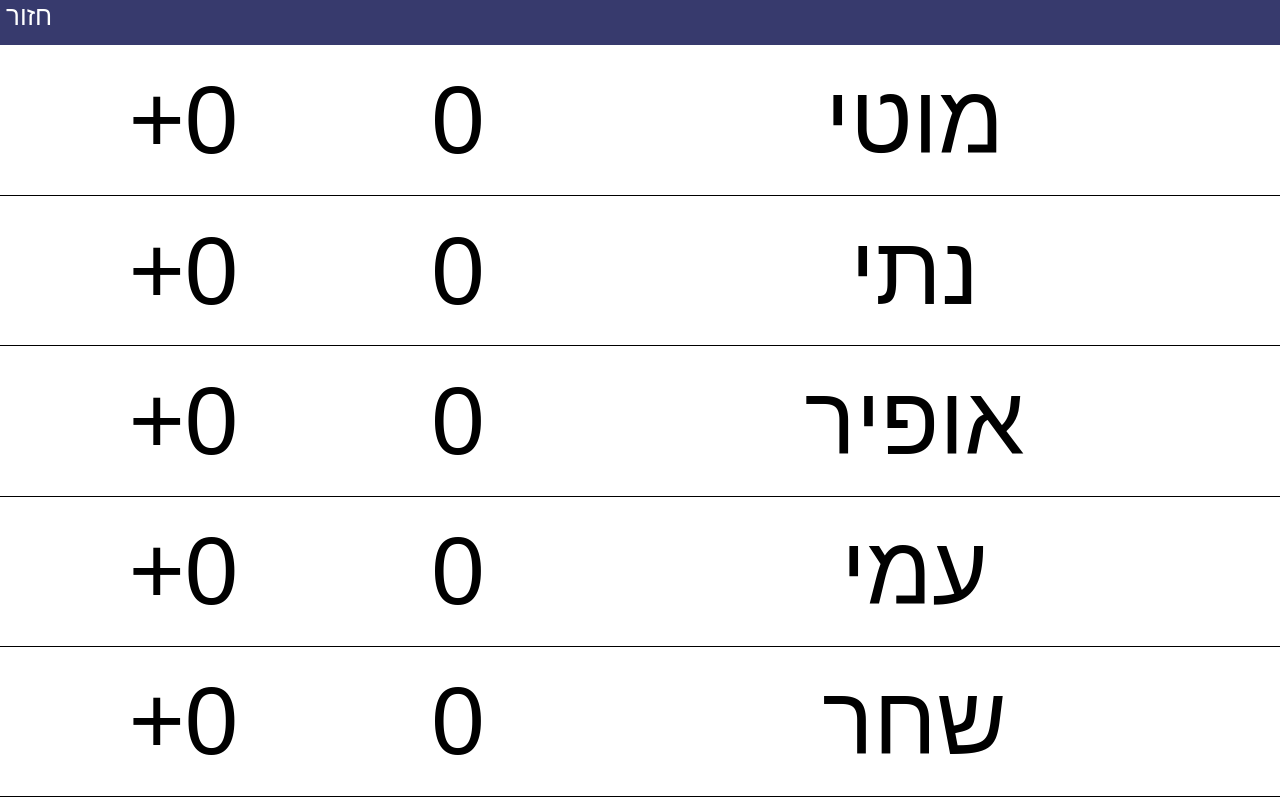
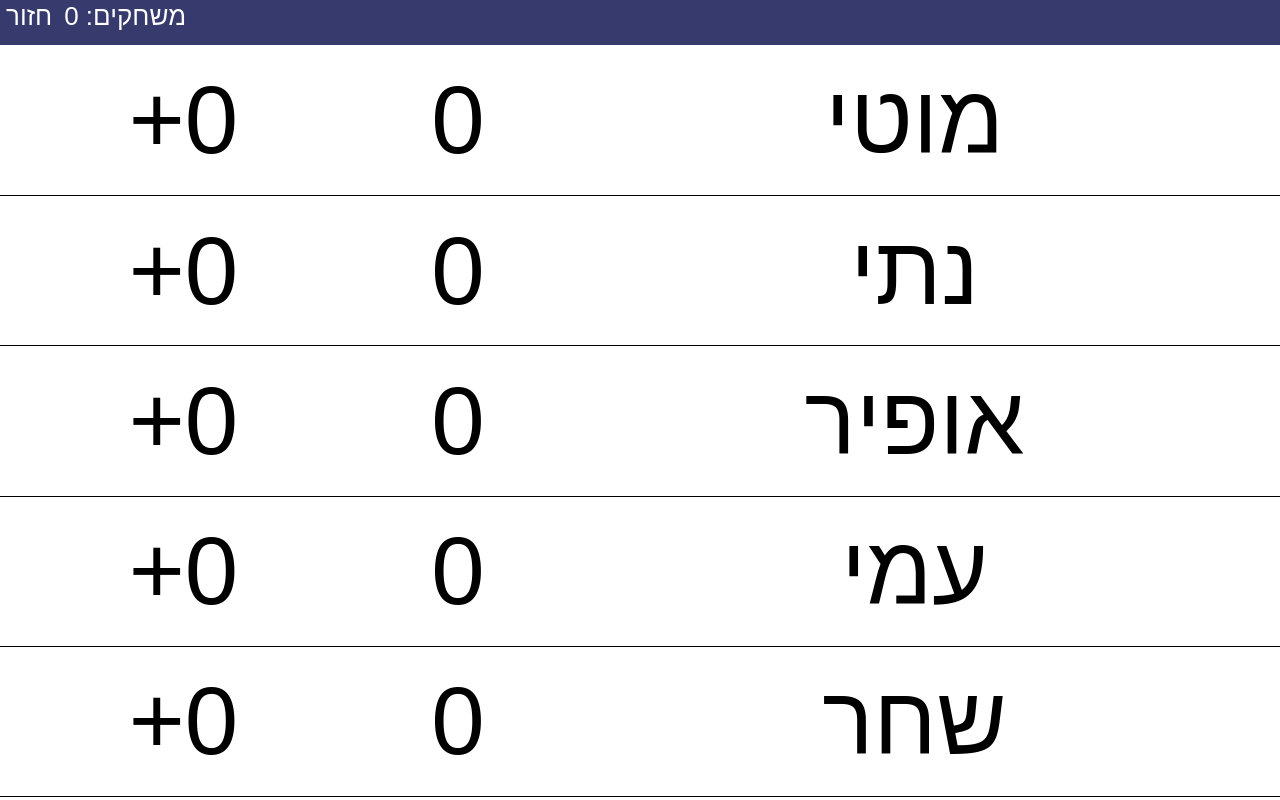
Before and after one commit to shl3vi/asshole, a React (Create React App) app: page / in a window 1280 px wide. Both pictures are taken after a click on the button "התחל". Built offline with nearby package versions, Linux system fonts and the light colour scheme.

Commit message:
show games played

```diff
--- a/src/screens/Board/Board.js
+++ b/src/screens/Board/Board.js
@@ -12,7 +12,8 @@ export class Board extends Component {
 			players,
 			totalClicked: 0,
 			snapshots: [players, {endRound: true}],
-			lineHeight: (100 / props.players.length)
+			lineHeight: (100 / props.players.length),
+			gamesPlayed: 0
 		}
 	}
 
@@ -26,6 +27,20 @@ export class Board extends Component {
 			}
 		});
 		return players;
+	}
+
+	endGame(playersNew, snapshotsNew) {
+		this.props.players.forEach(name => {
+			playersNew[name].clicked = false;
+		})
+		snapshotsNew.push({endRound: true});
+
+		this.setState({
+			players: playersNew,
+			totalClicked: 0,
+			snapshots: snapshotsNew,
+			gamesPlayed: this.state.gamesPlayed + 1
+		})
 	}
 
 	onPlayerClicked(name) {
@@ -48,14 +63,12 @@ export class Board extends Component {
 		const snapshotsNew = [].concat(snapshots);
 		snapshotsNew.push(playersNew);
 
+		console.log(snapshotsNew);
+
 		if (totalClickedNew === this.props.players.length) {
-			totalClickedNew = 0;
-			this.props.players.forEach(name => {
-				playersNew[name].clicked = false;
-			})
-			snapshotsNew.push({endRound: true});
+			return this.endGame(playersNew, snapshotsNew);
 		}
-		console.log(snapshotsNew);
+
 		this.setState({
 			players: playersNew,
 			totalClicked: totalClickedNew,
@@ -64,28 +77,36 @@ export class Board extends Component {
 	}
 
 	onResetLastRound() {
-		const {snapshots} = this.state;
+		const {snapshots, gamesPlayed} = this.state;
 		const snapshotsNew = [].concat(snapshots);
-		if (snapshotsNew[snapshotsNew.length - 1].endRound) {
-			if (snapshotsNew.length < 3) return;
+		let shouldDecreaseGamesCount = false;
+
+		const isInitialState = snapshotsNew.length < 3;
+		const isNoOneClicked = snapshotsNew[snapshotsNew.length - 1].endRound;
+		if (isNoOneClicked && !isInitialState) {
 			snapshotsNew.pop();
+			shouldDecreaseGamesCount = true;
 		}
+
 		while (!snapshotsNew[snapshotsNew.length - 1].endRound) {
-			console.log('here');
 			snapshotsNew.pop();
 		}
 		this.setState({
 			players: snapshotsNew[snapshotsNew.length - 2],
 			totalClicked: 0,
-			snapshots: snapshotsNew
+			snapshots: snapshotsNew,
+			gamesPlayed: shouldDecreaseGamesCount ? gamesPlayed - 1 : gamesPlayed
 		})
 	}
 
   render() {
-		const {players, lineHeight} = this.state;
+		const {players, lineHeight, gamesPlayed} = this.state;
     return (
       <div className="board">
-				<Header onResetLastRound={() => this.onResetLastRound()}/>
+				<Header
+					onResetLastRound={() => this.onResetLastRound()}
+					gamesPlayed={gamesPlayed}
+				/>
 				<PlayersList
 					lineHeight={lineHeight}
 					onPlayerClicked={(name) => this.onPlayerClicked(name)}
--- a/src/screens/Board/Header/Header.js
+++ b/src/screens/Board/Header/Header.js
@@ -3,10 +3,11 @@ import './Header.css';
 
 export class Header extends Component {
   render() {
-		const {onResetLastRound} = this.props;
+		const {onResetLastRound, gamesPlayed} = this.props;
     return (
 			<div className="board-header">
 				<button className="reset-round" onClick={onResetLastRound}>חזור</button>
+				<button className="reset-round">משחקים: {gamesPlayed}</button>
 			</div>
     );
   }
```
Also changed, not shown: 1 other file (tests, documents, lock files or other folders).
